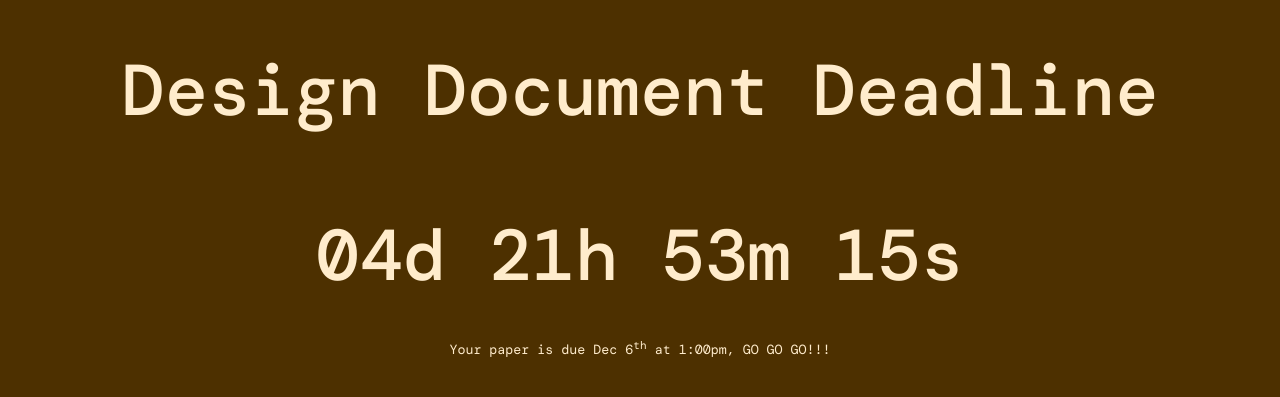
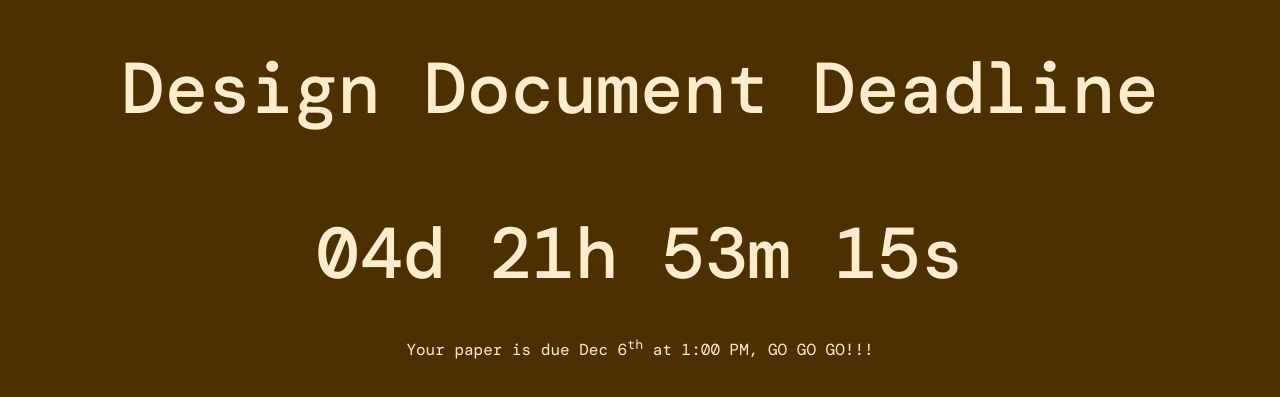
Before and after one commit to ctcuff/sd-countdown, a plain HTML site: page index.html in a window 1280 px wide. Shown: the part 197-594 px from the top of the page. Drawn offline with nearby package versions, Linux system fonts and the light colour scheme.

Commit message:
Replace <small /> with <p />

```diff
--- a/index.html
+++ b/index.html
@@ -28,7 +28,9 @@
     <div class="container">
       <h1>Design Document Deadline</h1>
       <h1 id="count-down">00d 00h 00m 00s</h1>
-      <small>Your paper is due Dec 6<sup>th</sup> at 1:00pm, GO GO GO!!!</small>
+      <p class="description">
+        Your paper is due Dec 6<sup>th</sup> at 1:00 PM, GO GO GO!!!
+      </p>
     </div>
     <script src="./index.js"></script>
   </body>
--- a/style.css
+++ b/style.css
@@ -19,7 +19,7 @@ h1 {
   font-size: clamp(2em, 6vw, 4.5em);
 }
 
-small {
+.description {
   font-weight: 400;
   margin: 0 2em;
   text-align: center;
```
